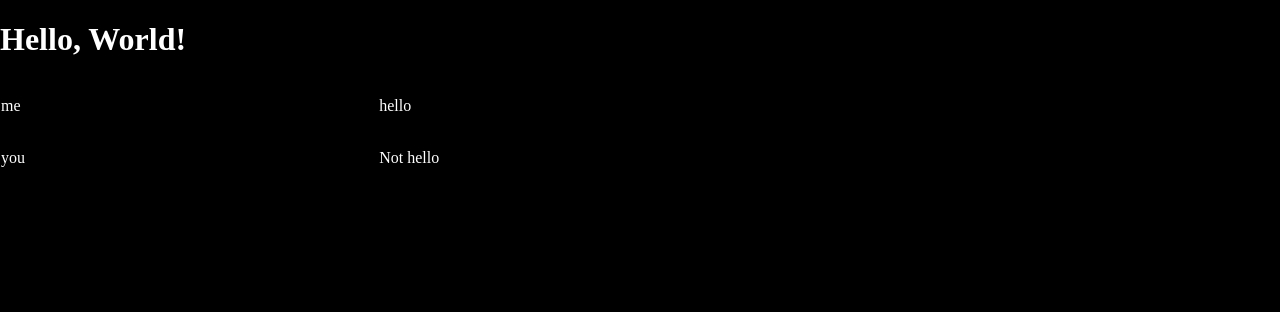
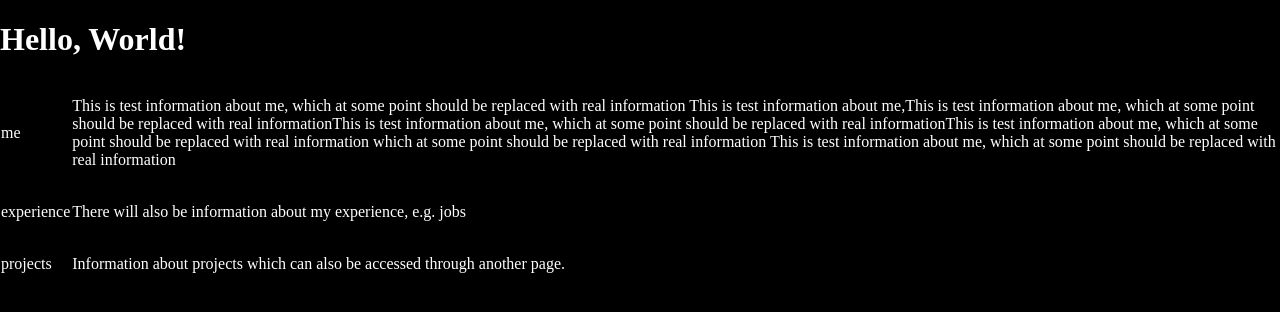
Before and after one commit to TimFinucane/personal-site, a React app: page /resume in a window 1280 px wide. Shown: the top 312 px of the page. Built offline with nearby package versions, Linux system fonts and the light colour scheme; the HTML template or start-up script is replaced by a standard one.

Commit message:
Update resume with collapsable sections

```diff
--- a/src/components/resume/index.tsx
+++ b/src/components/resume/index.tsx
@@ -7,8 +7,15 @@ import * as React from 'react';
 
 import * as styles from './styles.scss';
 
-export default class Resume extends React.Component<{sections: Map<string, JSX.Element>}, {}>
+export default class Resume extends React.Component<{sections: Map<string, JSX.Element>}, {selected: string[]}>
 {
+    public constructor( props: any )
+    {
+        super( props );
+
+        this.state = {selected: []};
+    }
+
     public render()
     {
         // Create a table row for each section, with the left side being the 'menu' part and
@@ -17,8 +24,12 @@ export default class Resume extends React.Component<{sections: Map<string, JSX.E
             {
                 Array.from( this.props.sections, ([key, value]) =>
                     <tr key={key}>
-                        <td className={styles.sectionName} onClick={this.toggle_section.bind(this)}>{key}</td>
-                        <td className={styles.sectionBody}>{value}</td>
+                        <td className={styles.sectionName} onClick={this.toggle_section.bind(this, key)}>{key}</td>
+                        <td className={styles.sectionBody}>
+                            <div className={this.state.selected.includes( key ) ? styles.expanded : styles.retracted}>
+                                {value}
+                            </div>
+                        </td>
                     </tr>
                 )
             }
@@ -27,5 +38,11 @@ export default class Resume extends React.Component<{sections: Map<string, JSX.E
 
     private toggle_section( section: string )
     {
+        console.log(section)
+        if( this.state.selected.includes( section ) )
+            this.setState( { selected: this.state.selected.filter( (value) => value !== section ) } );
+        else
+            this.setState( { selected: this.state.selected.concat( [section] ) } );
+        console.log( this.state )
     }
 }
--- a/src/components/resume/styles.scss
+++ b/src/components/resume/styles.scss
@@ -6,7 +6,7 @@ table.table{
 
     // A tree line going through list of items in table
     td.section-name {
-        width: 60px;
+        //width: 60px;
         height: 100%;
 
         left: 0px;
@@ -47,6 +47,20 @@ table.table{
     }
 
     td.section-body {
-        border: 0;
+        width: 90%;
+        .expanded {
+            overflow: visible;
+        }
+        .retracted {
+            max-height: 2em;
+
+            overflow: hidden;
+            hyphens: auto;
+
+            margin: 1em 0;
+
+            & :first-child { margin-top: 0; }
+            & :last-child { margin-bottom: 0; }
+        }
     }
 }
--- a/src/index.tsx
+++ b/src/index.tsx
@@ -6,11 +6,15 @@ import PageHeader from './components/page-header';
 import Resume from './components/resume';
 
 import pages from './static/pages.json';
+import resume from './static/resume.json';
 import * as styles from './styles.scss';
 
 // Load static content
 const header_menu = new Map<string, {about: string, url: string}>(
     pages.map( (page: any) => [page.name, {about: page.description, url: page.link}] )
+);
+const resume_sections = new Map<string, JSX.Element>(
+    resume.map( (section: any) => [section.name, <p>{section.body}</p>] )
 );
 
 const App = () => (
@@ -20,7 +24,7 @@ const App = () => (
             <div id={styles.bodyContent}>
                 <Switch>
                     <Route exact path="/" component={() => <p>hi</p>}/>
-                    <Route path="/resume"><Resume sections={new Map([['me', <p>hello</p>], ['you', <p>Not hello</p>]])} /></Route>
+                    <Route path="/resume"><Resume sections={resume_sections} /></Route>
                     <Route path="/projects" component={() => <p>projects</p>}/>
                     <Route path="/referrals" component={() => <p>referrals</p>}/>
                     <Route><p>404 - FILE NOT FOUND</p></Route>
--- /dev/null
+++ b/src/static/resume.json
@@ -0,0 +1,14 @@
+[
+    {
+        "name": "me",
+        "body": "This is test information about me, which at some point should be replaced with real information This is test information about me,This is test information about me, which at some point should be replaced with real informationThis is test information about me, which at some point should be replaced with real informationThis is test information about me, which at some point should be replaced with real information which at some point should be replaced with real information This is test information about me, which at some point should be replaced with real information"
+    },
+    {
+        "name": "experience",
+        "body": "There will also be information about my experience, e.g. jobs"
+    },
+    {
+        "name": "projects",
+        "body": "Information about projects which can also be accessed through another page."
+    }
+]
```
